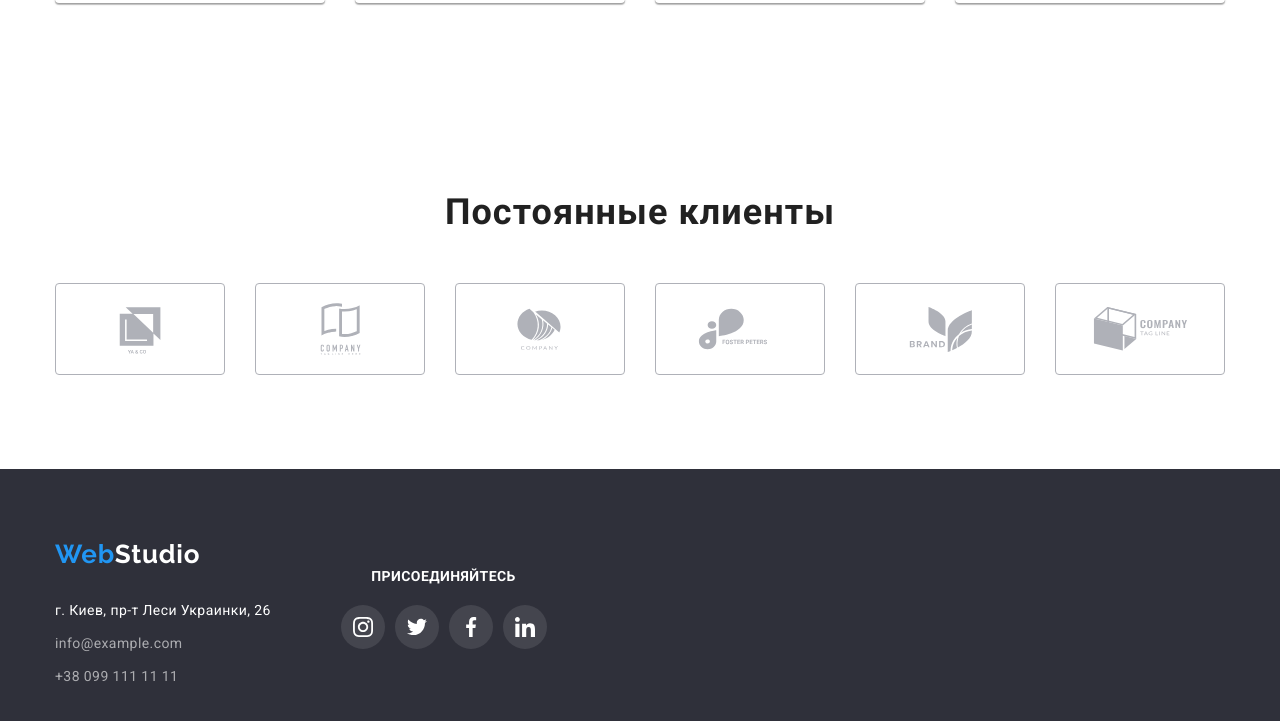
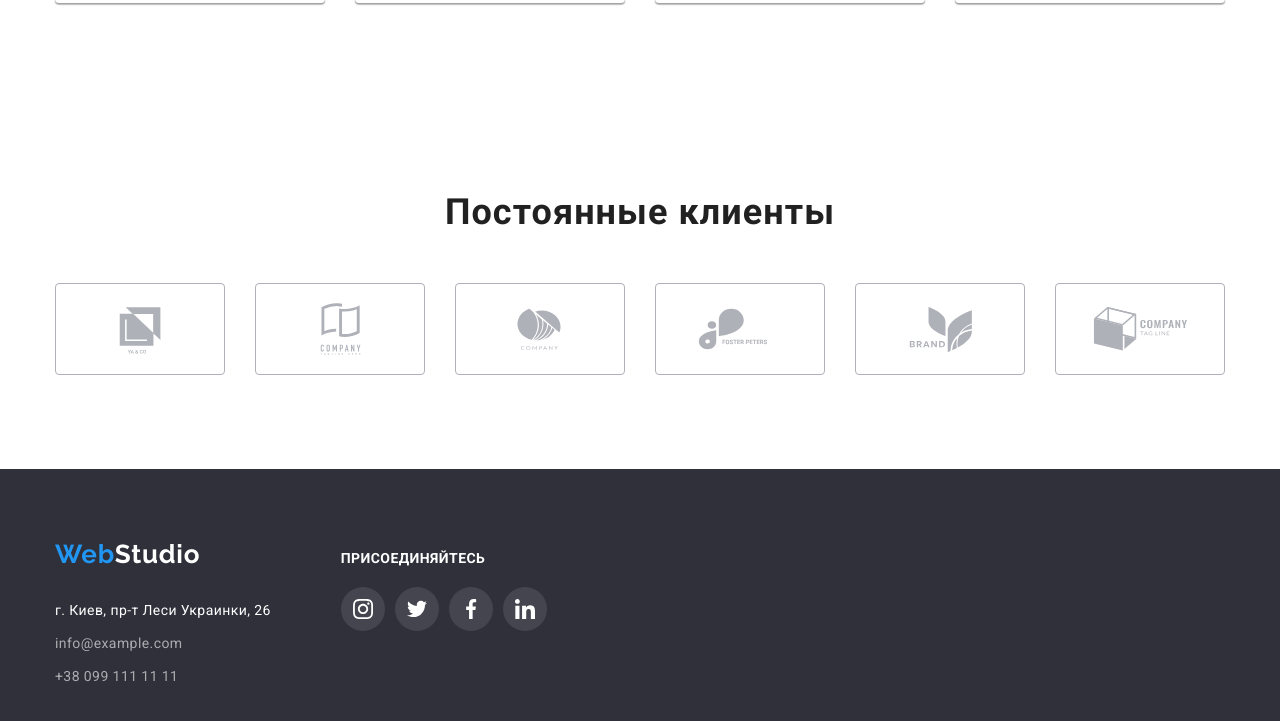
Before and after one commit to viacheslavmyazin/goit-markup-hw-04, a plain HTML site: page index.html in a window 1280 px wide. Shown: the part 2243-2964 px from the top of the page. Drawn offline with nearby package versions, Linux system fonts and the light colour scheme.

Commit message:
Update styles.css

```diff
--- a/css/styles.css
+++ b/css/styles.css
@@ -561,14 +561,9 @@ line-height: 1.14;
 letter-spacing: 0.03em;
 text-transform: uppercase;
 color: #FFFFFF;
-margin: 0 auto;
 margin-bottom: 20px;
 }
 
-.footer-title {
-    width: 145px;
-    height: 16px;
-}
 
 
 .footer-link {
@@ -595,7 +590,7 @@ color: var(--primary-title-color);
 
 .footer-container {
     display: flex;
-    align-items: center;
+    align-items: baseline;
 }
 
 
```
